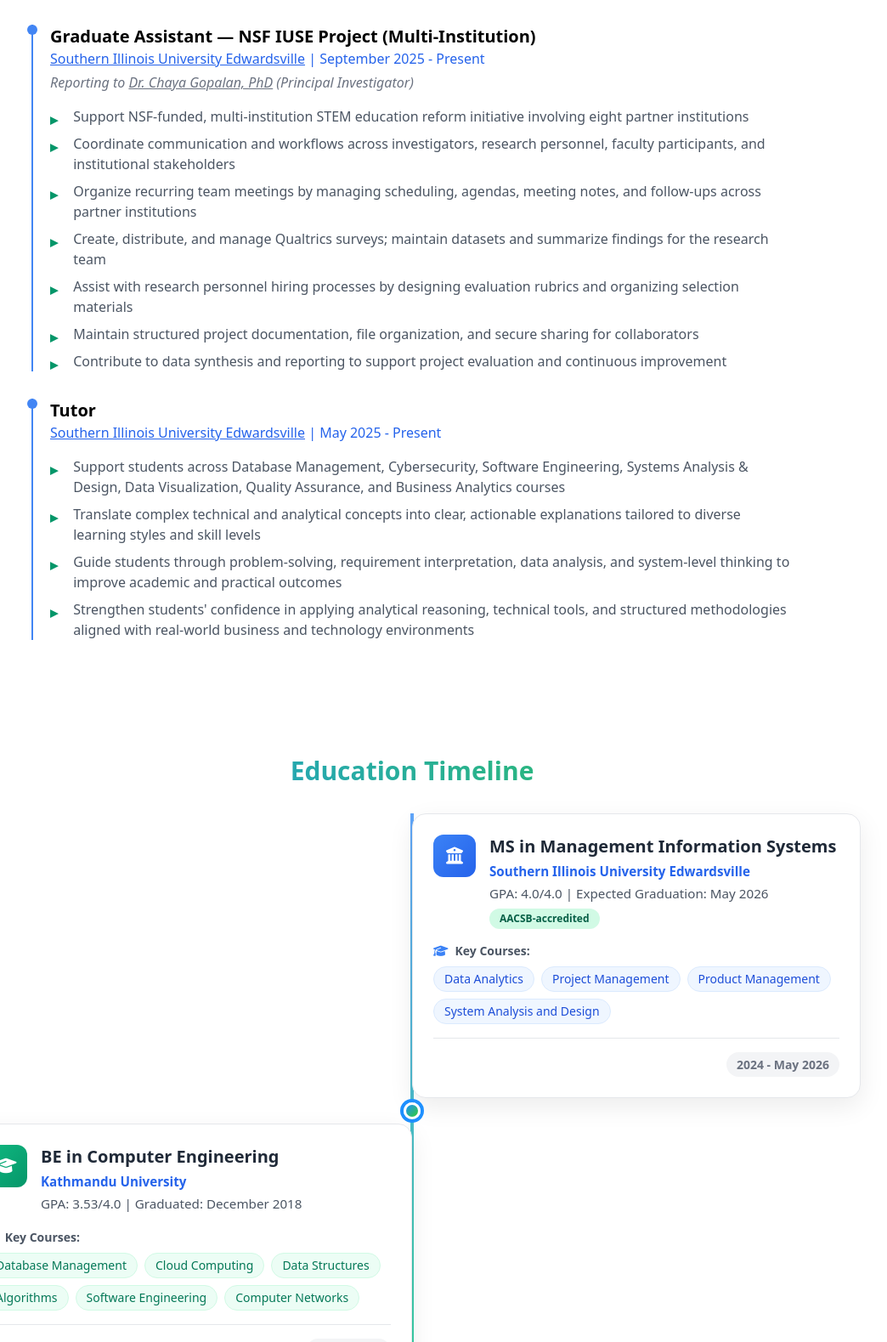
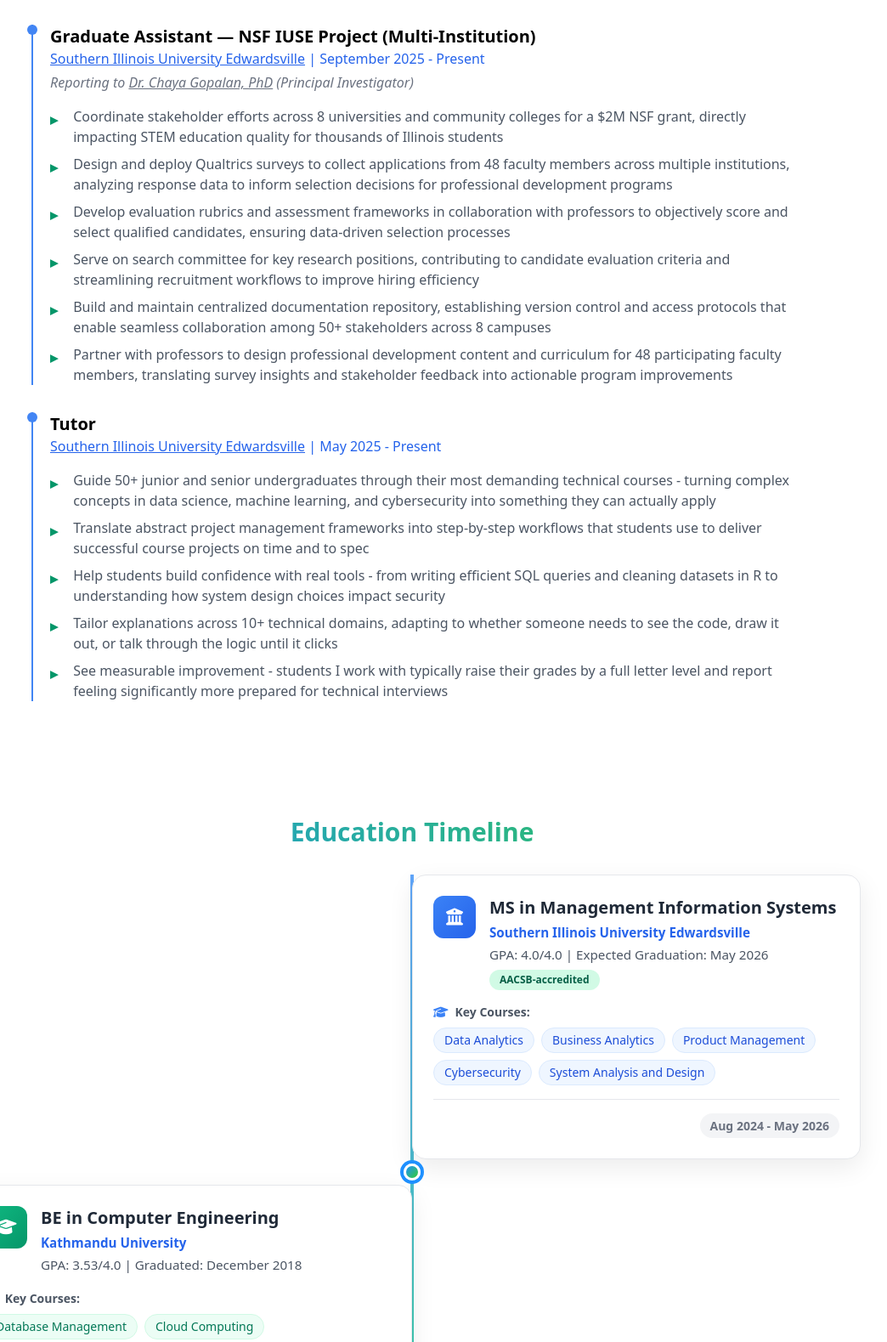
Before and after one commit to IamRoshanGautam/IamRoshanGautam.github.io, a plain HTML site: page index.html in a window 1280 px wide. Shown: the part 4813-6392 px from the top of the page at 85% size, without its empty margins (155-1199 px from the left). Drawn offline with nearby package versions, Linux system fonts and the light colour scheme.

Commit message:
Minor content update

```diff
--- a/index.html
+++ b/index.html
@@ -480,13 +480,12 @@
               </p>
 
               <ul class="mt-4 space-y-2 text-gray-600">
-                <li>Support NSF-funded, multi-institution STEM education reform initiative involving eight partner institutions</li>
-                <li>Coordinate communication and workflows across investigators, research personnel, faculty participants, and institutional stakeholders</li>
-                <li>Organize recurring team meetings by managing scheduling, agendas, meeting notes, and follow-ups across partner institutions</li>
-                <li>Create, distribute, and manage Qualtrics surveys; maintain datasets and summarize findings for the research team</li>
-                <li>Assist with research personnel hiring processes by designing evaluation rubrics and organizing selection materials</li>
-                <li>Maintain structured project documentation, file organization, and secure sharing for collaborators</li>
-                <li>Contribute to data synthesis and reporting to support project evaluation and continuous improvement</li>
+                <li>Coordinate stakeholder efforts across 8 universities and community colleges for a $2M NSF grant, directly impacting STEM education quality for thousands of Illinois students</li>
+                <li>Design and deploy Qualtrics surveys to collect applications from 48 faculty members across multiple institutions, analyzing response data to inform selection decisions for professional development programs</li>
+                <li>Develop evaluation rubrics and assessment frameworks in collaboration with professors to objectively score and select qualified candidates, ensuring data-driven selection processes</li>
+                <li>Serve on search committee for key research positions, contributing to candidate evaluation criteria and streamlining recruitment workflows to improve hiring efficiency</li>
+                <li>Build and maintain centralized documentation repository, establishing version control and access protocols that enable seamless collaboration among 50+ stakeholders across 8 campuses</li>
+                <li>Partner with professors to design professional development content and curriculum for 48 participating faculty members, translating survey insights and stakeholder feedback into actionable program improvements</li>
               </ul>
             </div>
 
@@ -499,10 +498,11 @@
               </p>
 
               <ul class="mt-4 space-y-2 text-gray-600">
-                <li>Support students across Database Management, Cybersecurity, Software Engineering, Systems Analysis &amp; Design, Data Visualization, Quality Assurance, and Business Analytics courses</li>
-                <li>Translate complex technical and analytical concepts into clear, actionable explanations tailored to diverse learning styles and skill levels</li>
-                <li>Guide students through problem-solving, requirement interpretation, data analysis, and system-level thinking to improve academic and practical outcomes</li>
-                <li>Strengthen students' confidence in applying analytical reasoning, technical tools, and structured methodologies aligned with real-world business and technology environments</li>
+                <li>Guide 50+ junior and senior undergraduates through their most demanding technical courses - turning complex concepts in data science, machine learning, and cybersecurity into something they can actually apply</li>
+                <li>Translate abstract project management frameworks into step-by-step workflows that students use to deliver successful course projects on time and to spec</li>
+                <li>Help students build confidence with real tools - from writing efficient SQL queries and cleaning datasets in R to understanding how system design choices impact security</li>
+                <li>Tailor explanations across 10+ technical domains, adapting to whether someone needs to see the code, draw it out, or talk through the logic until it clicks</li>
+                <li>See measurable improvement - students I work with typically raise their grades by a full letter level and report feeling significantly more prepared for technical interviews</li>
               </ul>
             </div>
 
@@ -547,13 +547,14 @@
                       </div>
                       <div class="flex flex-wrap gap-2">
                         <span class="px-3 py-1 bg-blue-50 text-blue-700 text-sm rounded-full border border-blue-100">Data Analytics</span>
-                        <span class="px-3 py-1 bg-blue-50 text-blue-700 text-sm rounded-full border border-blue-100">Project Management</span>
+                        <span class="px-3 py-1 bg-blue-50 text-blue-700 text-sm rounded-full border border-blue-100">Business Analytics</span>
                         <span class="px-3 py-1 bg-blue-50 text-blue-700 text-sm rounded-full border border-blue-100">Product Management</span>
+                        <span class="px-3 py-1 bg-blue-50 text-blue-700 text-sm rounded-full border border-blue-100">Cybersecurity</span>
                         <span class="px-3 py-1 bg-blue-50 text-blue-700 text-sm rounded-full border border-blue-100">System Analysis and Design</span>
                       </div>
                     </div>
                     <div class="timeline-card-footer">
-                      <span class="timeline-card-date">2024 - May 2026</span>
+                      <span class="timeline-card-date">Aug 2024 - May 2026</span>
                     </div>
                   </div>
                 </div>
@@ -586,10 +587,9 @@
                       <div class="flex flex-wrap gap-2">
                         <span class="px-3 py-1 bg-green-50 text-green-700 text-sm rounded-full border border-green-100">Database Management</span>
                         <span class="px-3 py-1 bg-green-50 text-green-700 text-sm rounded-full border border-green-100">Cloud Computing</span>
-                        <span class="px-3 py-1 bg-green-50 text-green-700 text-sm rounded-full border border-green-100">Data Structures</span>
-                        <span class="px-3 py-1 bg-green-50 text-green-700 text-sm rounded-full border border-green-100">Algorithms</span>
                         <span class="px-3 py-1 bg-green-50 text-green-700 text-sm rounded-full border border-green-100">Software Engineering</span>
-                        <span class="px-3 py-1 bg-green-50 text-green-700 text-sm rounded-full border border-green-100">Computer Networks</span>
+                        <span class="px-3 py-1 bg-green-50 text-green-700 text-sm rounded-full border border-green-100">Data Visualization</span>
+                        <span class="px-3 py-1 bg-green-50 text-green-700 text-sm rounded-full border border-green-100">Engineering Economics</span>
                       </div>
                     </div>
                     <div class="timeline-card-footer">
```
Also changed, not shown: images/certs/Roshan_Gautam_CITI_Training_Human_Behavior.jpg (added), images/certs/Roshan_Gautam_CITI_Training_Social_Behavior.jpg (added).
